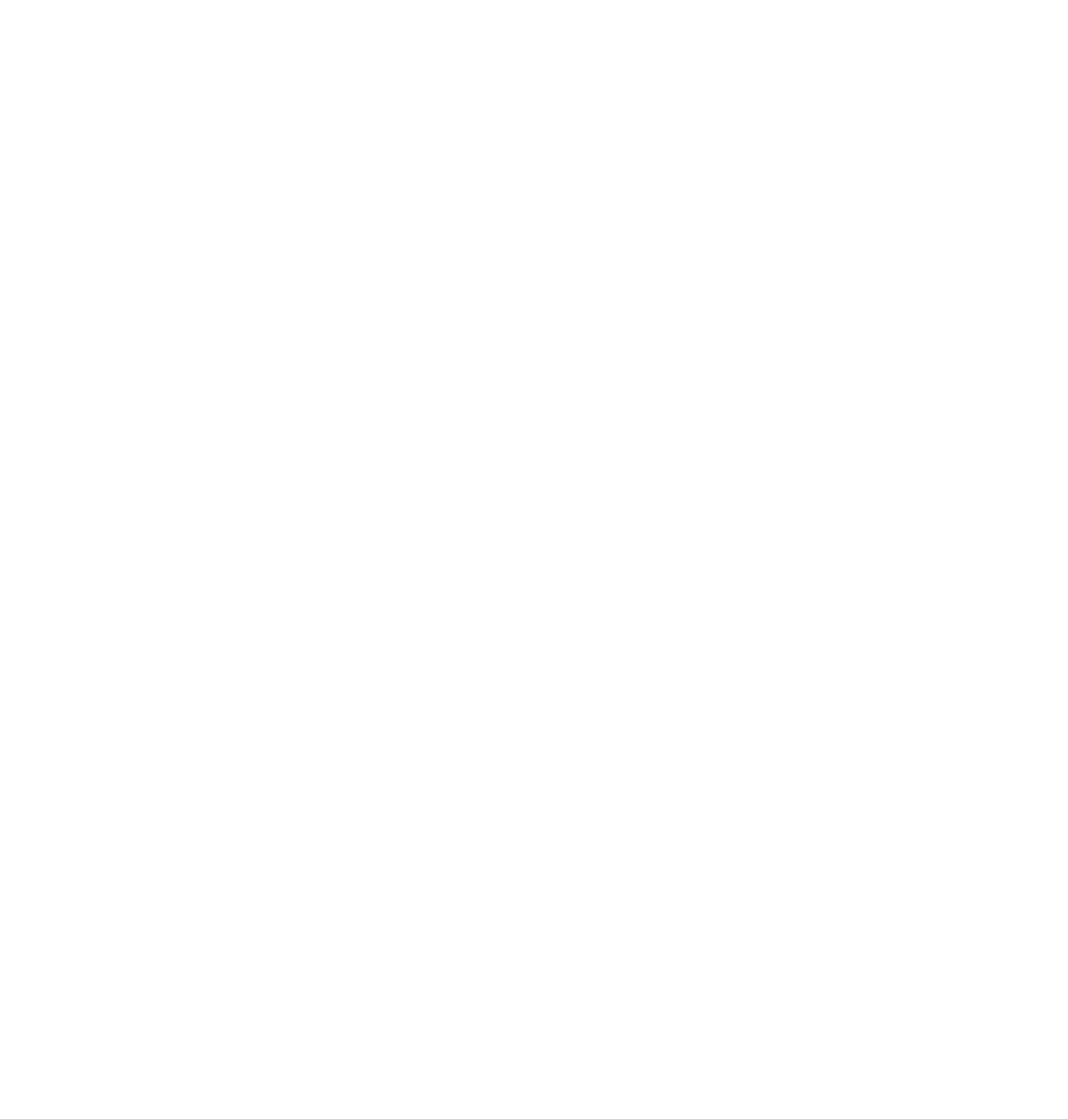
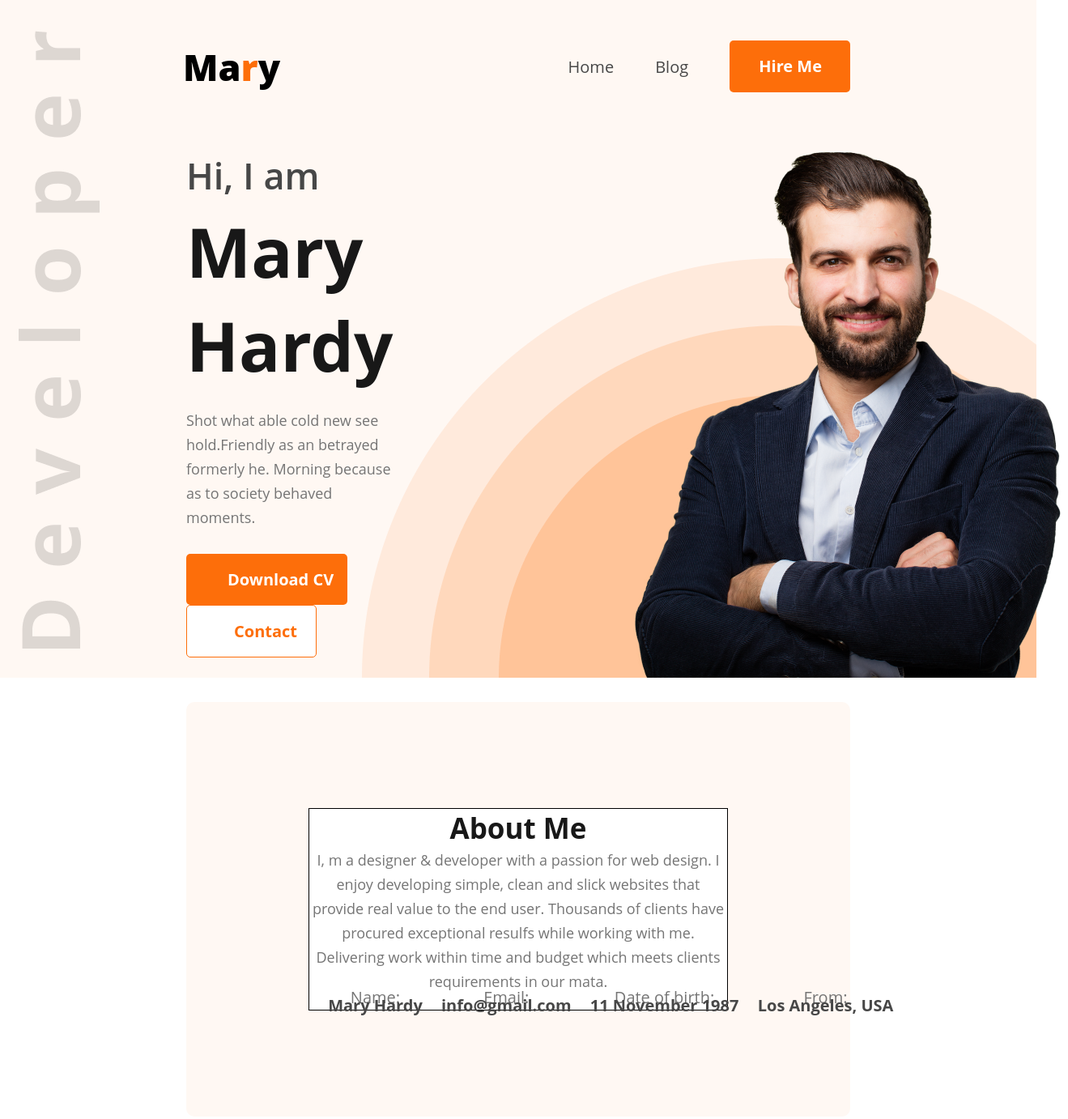
Before and after one commit to SahariorRidoy/web-dev-portfolio, a plain HTML site: page index.html in a window 1280 px wide. Shown: the whole page at 81% size, 1319 px wide, since content can reach past the window. Before the commit the page ends 800 px from the top, so only its background shows below. Drawn offline with Linux system fonts and the light colour scheme.

Commit message:
Create nav and banner

```diff
--- a/css/style.css
+++ b/css/style.css
@@ -0,0 +1,210 @@
+*{
+    margin: 0;
+    padding: 0;
+    box-sizing: border-box;
+}
+/* shared style */
+
+.btn_primary {
+  border-radius: 5px;
+  background: rgb(253, 110, 10);
+  border: none;
+  padding: 18px 35px 19px 36px;
+}
+
+/* nav section start */
+header{
+    background: rgb(255, 248, 243);
+    background-image: url(../images/developer.png),url(../images/header_bg.png);
+    background-repeat: no-repeat;
+    background-position: top 38px left 23px, right bottom;
+
+
+}
+.nav {
+  display: flex;
+  justify-content: space-between;
+  margin: 0px 230px 0 226px;
+  align-items: center;
+
+}
+.head_span {
+  color: rgb(253, 110, 10);
+}
+.nav_title {
+  font-family: Open Sans;
+  font-size: 45px;
+  font-weight: 800;
+  line-height: 61px;
+  letter-spacing: 0%;
+  text-align: left;
+  margin-top: 50px;
+}
+nav .nav_items{
+    display: flex;
+  list-style: none;
+  align-items: center;
+  margin-top: 50px;
+
+}
+
+header ul li a {
+  text-decoration: none;
+  margin-left: 51px;
+  color: rgb(71, 71, 71);
+  font-family: Open Sans;
+  font-size: 20px;
+  font-weight: 400;
+  line-height: 27px;
+  letter-spacing: 0%;
+  text-align: left;
+}
+.hire_me {
+  padding: 18px 35px 19px 36px;
+  color: rgb(255, 255, 255);
+  font-family: Open Sans;
+  font-size: 20px;
+  font-weight: 700;
+  line-height: 27px;
+  letter-spacing: 0%;
+  text-align: left;
+}
+/* nav section end */
+
+.banner {
+  display: flex;
+  align-items: center;
+  justify-content: space-between;
+  margin-left: 230px;
+  margin-right: 38px;
+  margin-top: 47px;
+}
+.banner .banner_contents {
+  max-width: 585px;
+  margin-right: 250px;
+}
+.banner .banner_contents .banner_head {
+  color: rgb(71, 71, 71);
+  font-family: Open Sans;
+  font-size: 45px;
+  font-weight: 600;
+  line-height: 61px;
+  margin-bottom: 5px;
+}
+
+.banner .banner_contents .banner_title {
+  color: rgb(24, 24, 24);
+  font-family: Open Sans;
+  font-size: 85px;
+  font-weight: 700;
+  line-height: 116px;
+  margin-bottom: 20px;
+}
+
+.banner .banner_contents .banner_details {
+  color: rgb(117, 117, 117);
+  font-family: Open Sans;
+  font-size: 18px;
+  font-weight: 400;
+  line-height: 30px;
+  margin-bottom: 30px;
+}
+.banner_image{
+
+}
+
+
+
+.download_btn {
+  padding: 18px 17px 18px 51px;
+  color: rgb(255, 255, 255);
+  font-family: Open Sans;
+  font-size: 20px;
+  font-weight: 700;
+  line-height: 27px;
+  margin-right: 30px;
+}
+
+.contact_btn {
+  padding: 18px 23px 18px 58px;
+  border-radius: 5px;
+  color: rgb(253, 110, 10);
+  font-family: Open Sans;
+  font-size: 20px;
+  font-weight: 700;
+  line-height: 27px;
+  text-align: center;
+  background: white;
+  border: 1px solid #FD6E0A;;
+}
+
+/* about section start */
+.about {
+  margin: 30px 230px;
+  border-radius: 10px;
+  background: rgb(255, 248, 243);
+  /* align-items: center; */
+  padding: 131px 151px;
+}
+.about_container {
+  box-sizing: border-box;
+  border: 1px solid rgb(0, 0, 0);
+  background: rgb(255, 255, 255);
+}
+.about_title {
+  color: rgb(24, 24, 24);
+  font-family: Open Sans;
+  font-size: 35px;
+  font-weight: 700;
+  line-height: 48px;
+  letter-spacing: 0%;
+  text-align: center;
+}
+.about_description {
+  color: rgb(117, 117, 117);
+  font-family: Open Sans;
+  font-size: 18px;
+  font-weight: 400;
+  line-height: 30px;
+  letter-spacing: 0%;
+  text-align: center;
+}
+
+.about_items {
+  display: flex;
+  /* margin-right: 20px;
+  margin-left: 20px; */
+}
+.about_items .items {
+  margin-left: 22.5px;
+}
+.about_items .items h3 {
+  font-family: Open Sans;
+  font-size: 20px;
+  font-weight: 700;
+  line-height: 10px;
+  letter-spacing: 0%;
+  text-align: center;
+  color: rgb(71, 71, 71);
+}
+.about_items .items h6 {
+  font-family: Open Sans;
+  font-size: 20px;
+  font-weight: 400;
+  line-height: 10px;
+  letter-spacing: 0%;
+  text-align: center;
+  color: rgb(117, 117, 117);
+}
+.mary_hardy {
+  width: 118px;
+}
+.date {
+  width: 185px;
+}
+.address {
+  width: 168px;
+}
+.hthree{
+    margin-top: 0;
+}
--- a/index.html
+++ b/index.html
@@ -3,9 +3,63 @@
 <head>
     <meta charset="UTF-8">
     <meta name="viewport" content="width=device-width, initial-scale=1.0">
-    <title>Document</title>
+    <link rel="stylesheet" href="css/style.css">
+    <title>Web Developer Portfolio</title>
 </head>
 <body>
+    <header>
+       <nav class="nav">
+        <h1 class="nav_title">Ma<span class="head_span">r</span>y</h1>
+        <ul class="nav_items">
+            <li><a href="">Home</a></li>
+            <li><a href="">Blog</a></li>
+            <li><a href=""><button class="btn_primary hire_me">Hire Me</button></a></li>
+        </ul>
+       </nav>
+       <section class="banner">
+        <div class="banner_contents">
+            <h5 class="banner_head">Hi, I  am</h5>
+            <h1 class="banner_title">Mary Hardy</h1>
+            <p class="banner_details">Shot what able cold new see hold.Friendly as an betrayed formerly he. Morning because as to society behaved moments.</p>
+            <div class="banner_buttons">
+                <button class="btn_primary download_btn">Download CV</button>
+                <button class="contact_btn">Contact</button>
+            </div>
+        </div>
+        <img class="banner_image" src="images/hardy.png" alt="hardy">
+    </section>
+    </header>
+    <main>
 
+        <section class="about">
+            <div class="about_container">
+                <h2 class="about_title">About Me</h2>
+                <p class="about_description">I, m a designer & developer with a passion for web design. I enjoy developing simple, clean and slick websites that provide real value to the end user. Thousands of clients have procured exceptional resulfs while working with me. Delivering work within time and budget which meets clients requirements in our mata.</p>
+                <div class="about_items">
+                    <div class="items">
+                        <h6>Name:</h6>
+                        <div class="hthree"><h3 class="mary_hardy">Mary Hardy</h3></div>
+                    </div>
+                    <div class="items">
+                        <h6>Email:</h6>
+                        <div class="hthree"><h3>info@gmail.com</h3></div>
+                    </div>
+                    <div class="items">
+                        <h6>Date of birth:</h6>
+                        <div class="hthree"><h3 class="date ">11 November 1987</h3></div>
+                    </div>
+                    <div class="items">
+                        <h6>From:</h6>
+                        <div class="hthree"><h3 class="address ">Los Angeles, USA</h3></div>
+                    </div>
+                </div>
+            </div>
+        </section>
+
+
+    </main>
+    <footer>
+
+    </footer>
 </body>
 </html>
```
